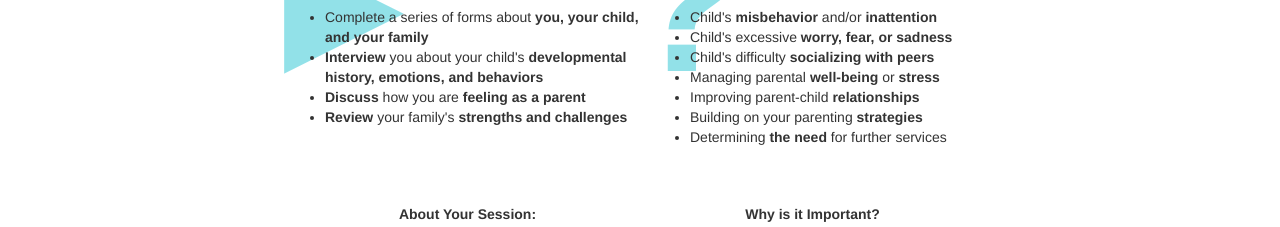
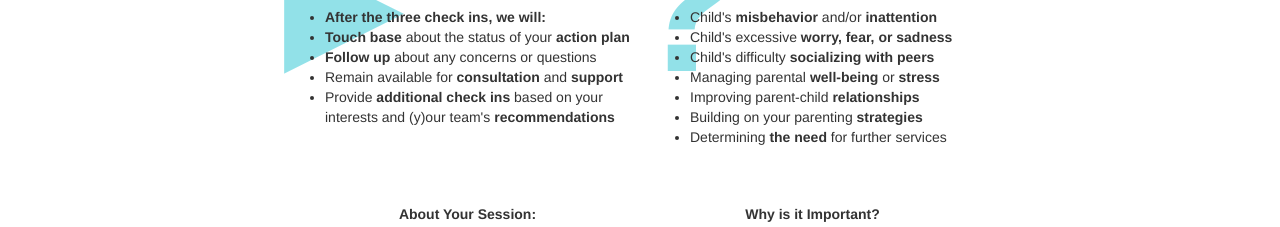
Before and after one commit to chrisrng/website-family-checkin, a website: page sessions.html in a window 1280 px wide. Shown: the part 573-800 px from the top of the page. Drawn offline with Linux system fonts and the light colour scheme.

Commit message:
bugfix(change copy): missed copy paste

```diff
--- a/sessions.html
+++ b/sessions.html
@@ -62,10 +62,11 @@
           <h1 class="number triangle">&#9658;</h1>
           <h2 class="title">Continued connection</h2>
           <ul class="text">
-            <li>Complete a series of forms about <span class="highlight">you, your child, and your family</span></li>
-            <li><span class="highlight">Interview</span> you about your child's <span class="highlight">developmental history, emotions, and behaviors</span></li>
-            <li><span class="highlight">Discuss</span> how you are <span class="highlight">feeling as a parent</span></li>
-            <li><span class="highlight">Review</span> your family's <span class="highlight">strengths and challenges</span></li>
+            <li><span class="highlight">After the three check ins, we will:</span></li>
+            <li><span class="highlight">Touch base</span> about the status of your <span class="highlight">action plan</span></li>
+            <li><span class="highlight">Follow up</span> about any concerns or questions</li>
+            <li>Remain available for <span class="highlight">consultation</span> and <span class="highlight">support</span></li>
+            <li>Provide <span class="highlight">additional check ins</span> based on your interests and (y)our team's <span class="highlight">recommendations</span></li>
           </ul>
         </article>
         <article class="step">
```
